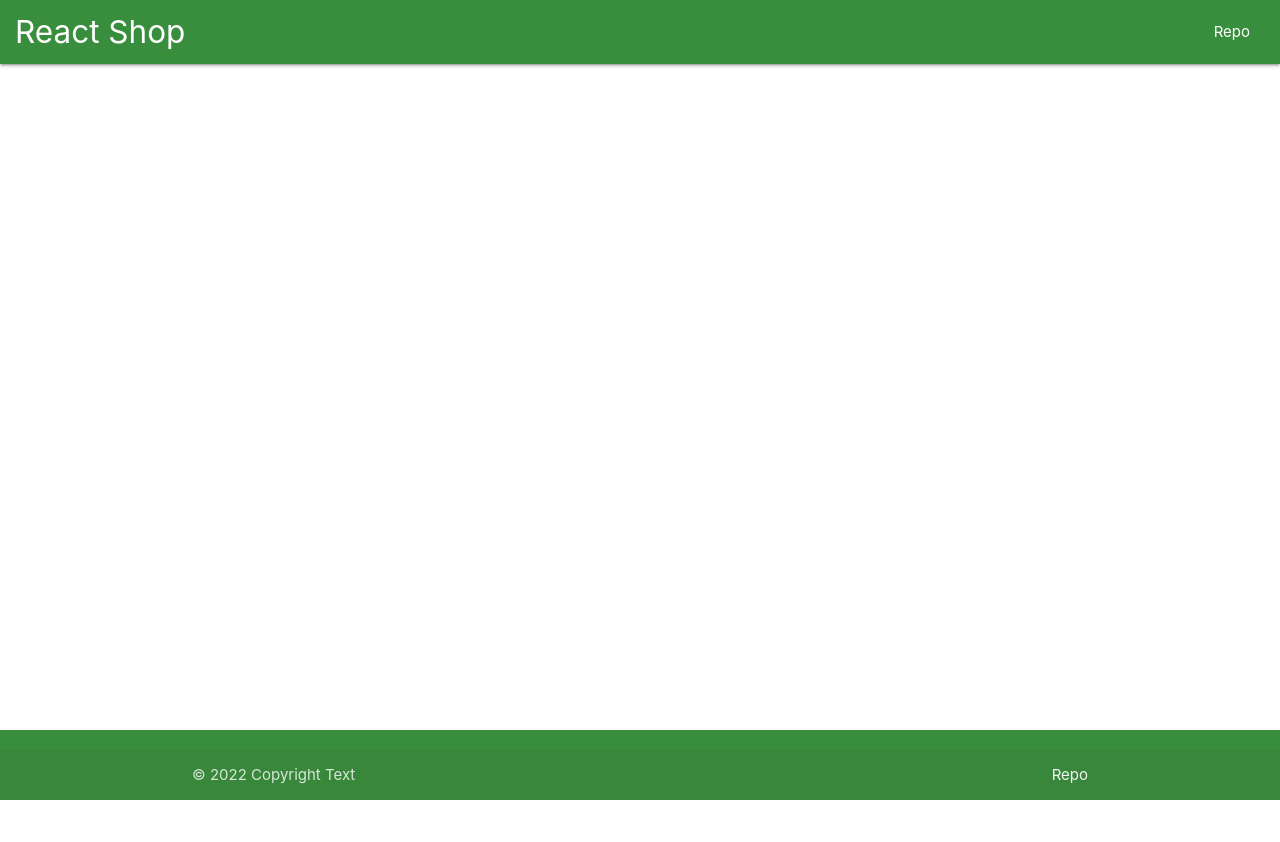
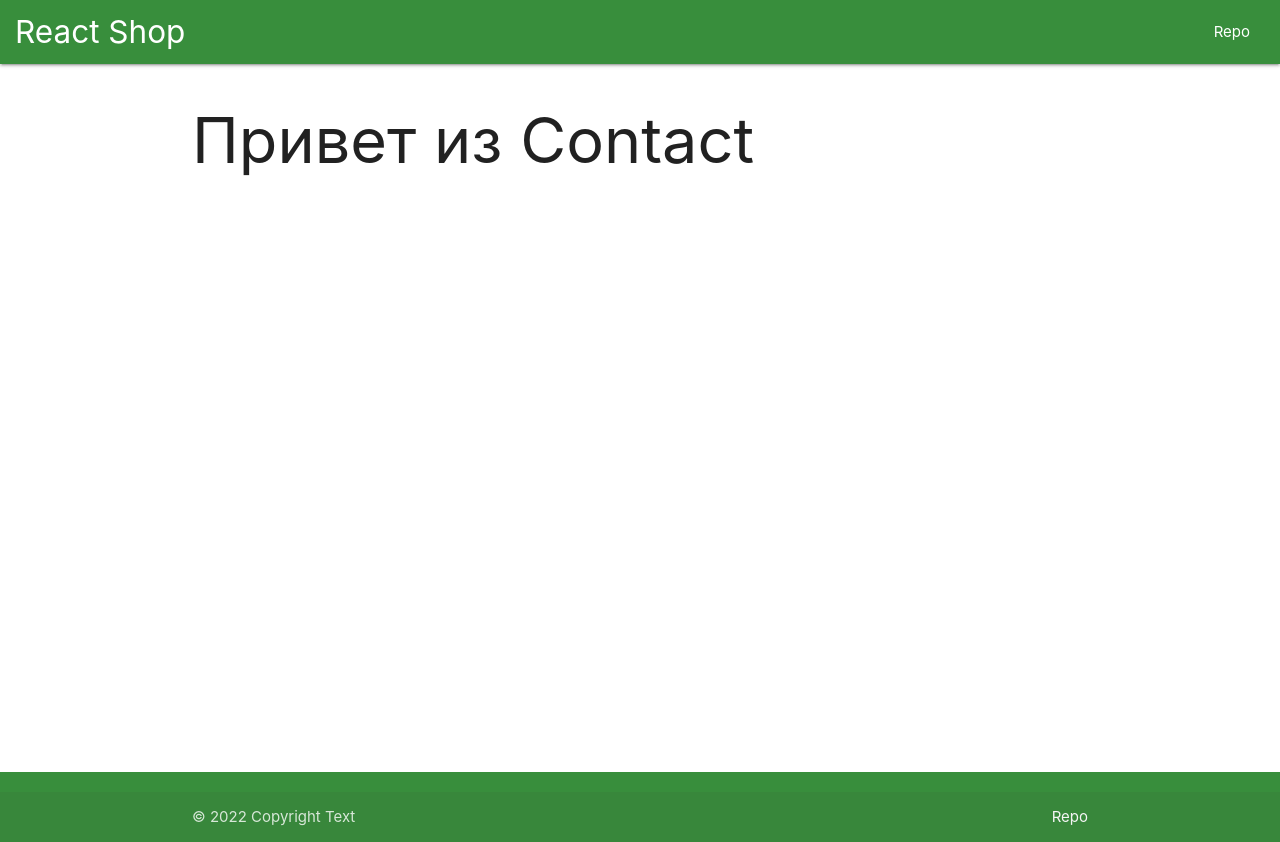
Before and after one commit to maximmorenko/spa-food-project, a React (Create React App) app: page /contact in a window 1280 px wide. Before the commit the page ends 800 px from the top, so only its background shows below. Built offline with nearby package versions, Linux system fonts and the light colour scheme.

Commit message:
установка пятой веврсии реакт дом роутер, базовый роутинг, подключили несколько страниц + NotFound

```diff
--- a/package.json
+++ b/package.json
@@ -8,6 +8,7 @@
     "@testing-library/user-event": "^13.5.0",
     "react": "^18.2.0",
     "react-dom": "^18.2.0",
+    "react-router-dom": "^5.2.0",
     "react-scripts": "5.0.1",
     "web-vitals": "^2.1.4"
   },
--- a/src/App.js
+++ b/src/App.js
@@ -1,5 +1,16 @@
 import Header from './components/Header';
 import Footer from './components/Footer';
+// для начала работы достаем из реакт роутер дом три компанента:
+// 1. BrowserRouter роутинг внутри браузера (переименовуем его на Router - BrowserRouter as Router)
+// 2. Route дочерний компонент для роутера
+// 3. Switch
+// Импортируем страницы на которые бедем переключаться
+import Home from './pages/Home';
+import Contact from './pages/Contact';
+import About from './pages/About';
+import NotFound from './pages/NotFound';
+
+import {BrowserRouter as Router, Route, Switch} from 'react-router-dom'
 
 function App() {
   return (
@@ -7,7 +18,23 @@ function App() {
     <>
       <Header />
       <main className='container content'>
-
+        {/* все наши страници должны быть обернуты в  Router*/}
+        <Router>
+          <Switch>
+            {/* дочерними компонентами для роутера будут роуты */}
+            {/* чтобы домашняя страница не дублировалать на других страницах нужно добавить exact (точный путь)*/}
+            <Route exact path='/' component={Home}/>
+            {/* у роутера есть путь, по которому пользователи будет искать страницу
+            также указываем компонент который прендлежит этому пути */}
+            <Route path='/about' component={About}/>
+            <Route path='/contact' component={Contact}/>
+            {/* даже если роутер найдет нужный путь с пкомпонентом, он все равно пробежит по всем роутерам,
+            чтобы роутер не пробегал по всем роутам используем свитч (это своего рода опртимизация),
+            оборачиваем в свитч все роуты*/}
+            <Route component={NotFound}/>
+            {/* если по какому-то пути не бедет найден нужная страница, то свитч переключит на компонент NotFound */}
+          </Switch>
+        </Router>
       </main>
       <Footer />
     </>
--- /dev/null
+++ b/src/pages/About.jsx
@@ -0,0 +1,11 @@
+import React from 'react';
+
+function About(props) {
+    return (
+        <h1>
+            Привет из About
+        </h1>
+    );
+}
+
+export default About;
--- /dev/null
+++ b/src/pages/Contact.jsx
@@ -0,0 +1,11 @@
+import React from 'react';
+
+function Contact(props) {
+    return (
+        <h1>
+            Привет из Contact
+        </h1>
+    );
+}
+
+export default Contact;
--- /dev/null
+++ b/src/pages/Home.jsx
@@ -0,0 +1,11 @@
+import React from 'react';
+
+function Home(props) {
+    return (
+        <h1>
+            Привет из Home
+        </h1>
+    );
+}
+
+export default Home;
--- /dev/null
+++ b/src/pages/NotFound.jsx
@@ -0,0 +1,11 @@
+import React from 'react';
+
+function NotFound(props) {
+    return (
+        <h1>
+            Page not found
+        </h1>
+    );
+}
+
+export default NotFound;
```
Also changed, not shown: 2 other files (tests, documents, lock files or other folders).
